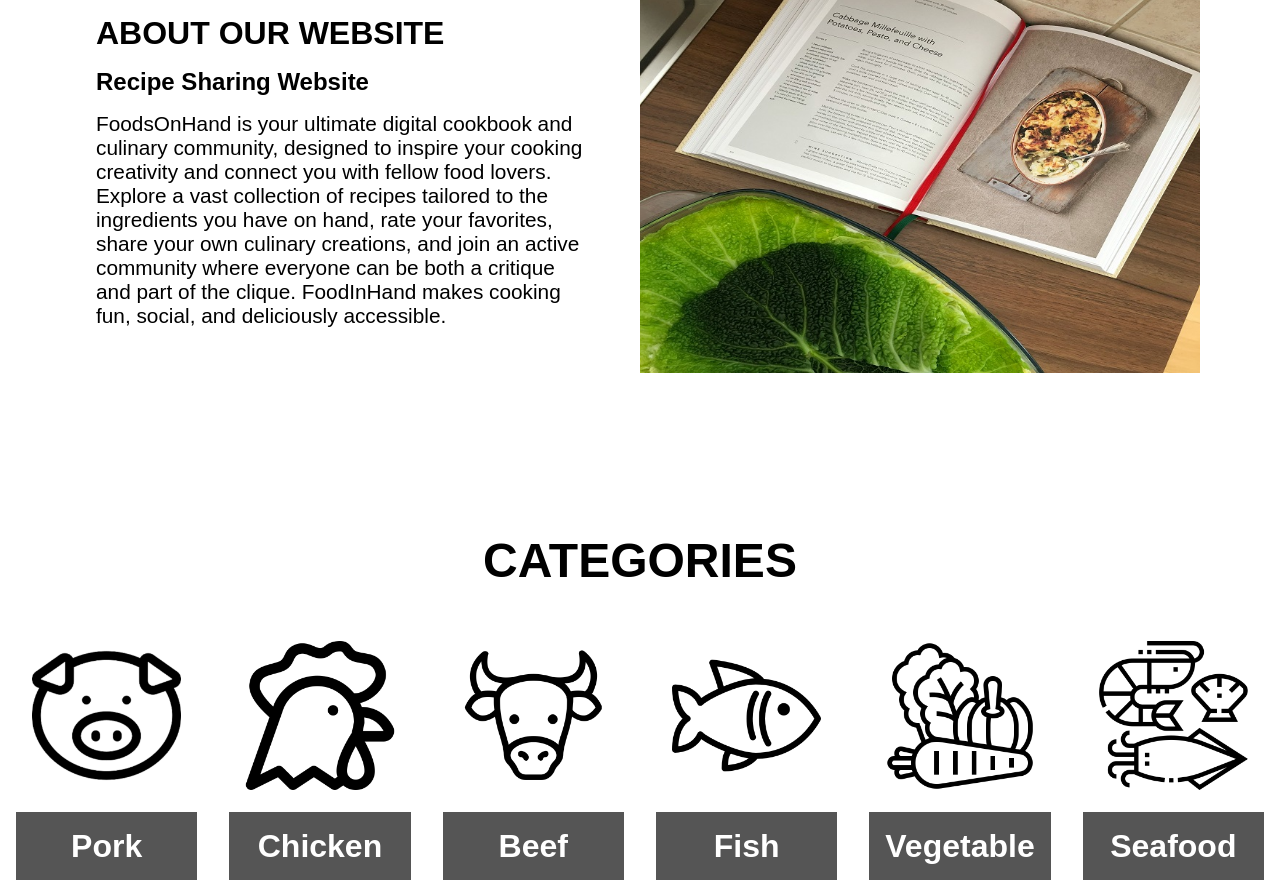
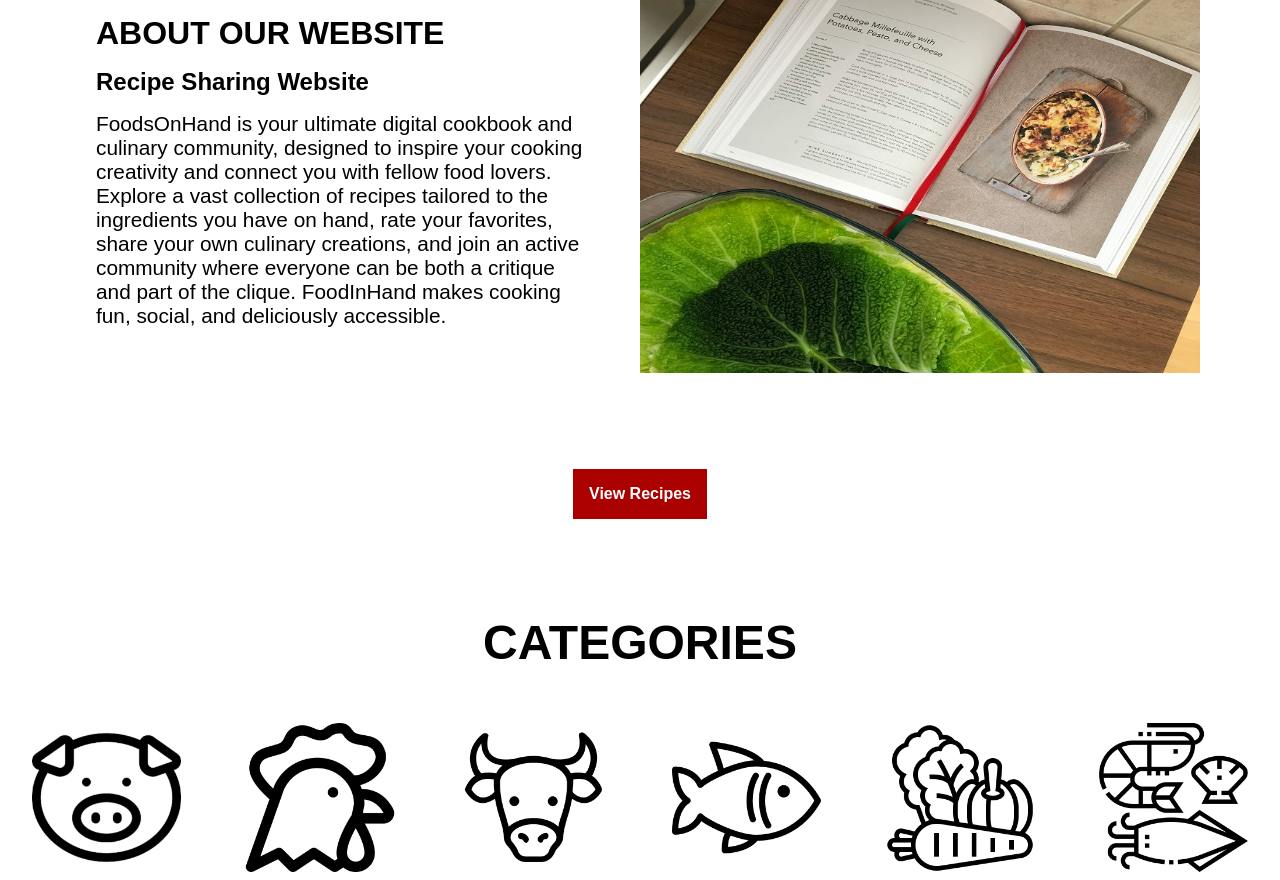
Before and after one commit to ionvop/foods-on-hand, a PHP site: page / in a window 1280 px wide. Shown: the part 873-1753 px from the top of the page. Run offline with PHP 8.4, Linux system fonts and the light colour scheme; data comes from the database, SQL or seed files in the repository.

Commit message:
Update index.php

```diff
--- a/index.php
+++ b/index.php
@@ -56,6 +56,20 @@ require_once "common.php";
                     object-fit: cover;"
                     src="assets/home.jpg">
             </div>
+        </div>
+        <div style="
+            padding: 1rem;
+            text-align: center;">
+            <a style="
+                display: inline-block;"
+                href="recipes/">
+                <button style="
+                    background-color: #a00;
+                    color: #fff;
+                    font-weight: bold;">
+                    View Recipes
+                </button>
+            </a>
         </div>
         <div style="
             padding: 1rem;
```
